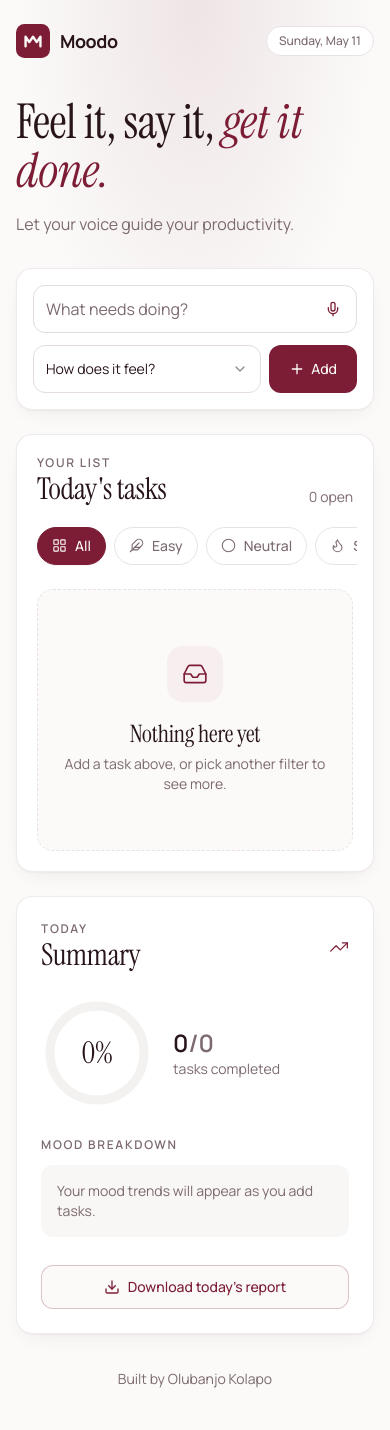
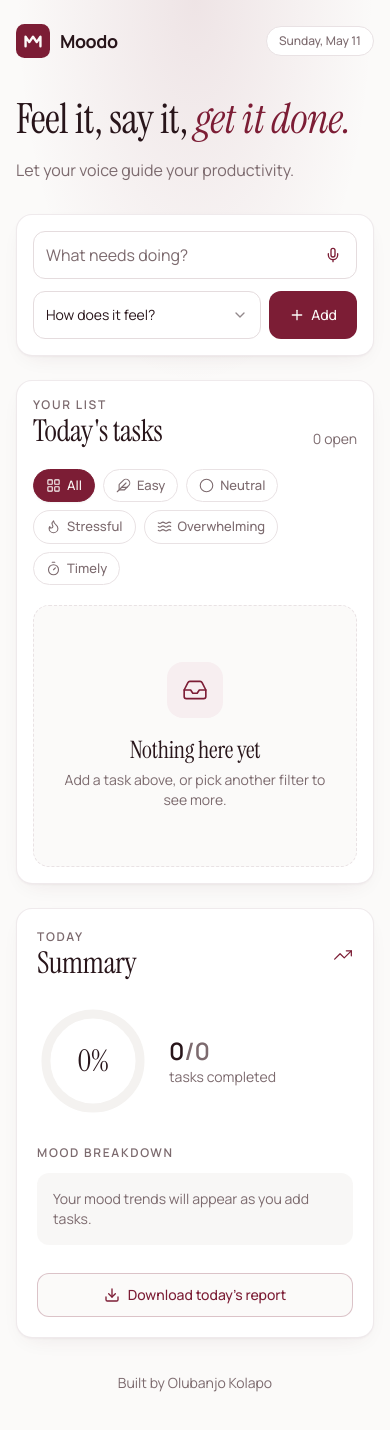
Before and after one commit to OlubanjoKolapo/moodo, a React (Vite) app: page / in a window 390 px wide. Shown: the top 1430 px of the page. Built offline with nearby package versions, Linux system fonts and the light colour scheme.

Commit message:
Changes
Co-authored-by: OlubanjoKolapo <130575277+OlubanjoKolapo@users.noreply.github.com>

```diff
--- a/src/components/DailySummary.tsx
+++ b/src/components/DailySummary.tsx
@@ -54,7 +54,7 @@ const DailySummary: React.FC<DailySummaryProps> = ({ summary, emotions, onDownlo
 
   const R = 42, C = 2 * Math.PI * R;
   return (
-    <section className="surface h-full p-6">
+    <section className="surface h-full p-5 sm:p-6">
       <div className="mb-6 flex items-center justify-between">
         <div>
           <p className="text-xs font-semibold uppercase tracking-[0.14em] text-muted-foreground">Today</p>
--- a/src/components/TaskFilter.tsx
+++ b/src/components/TaskFilter.tsx
@@ -16,7 +16,7 @@ const Chip = ({ active, onClick, children }: { active: boolean; onClick: () => v
     onClick={onClick}
     aria-pressed={active}
     className={cn(
-      'inline-flex shrink-0 items-center gap-2 rounded-full border px-3.5 py-2 text-sm font-medium transition-all',
+      'inline-flex shrink-0 items-center gap-1.5 rounded-full border px-3 py-1.5 text-[13px] sm:gap-2 sm:px-3.5 sm:py-2 sm:text-sm font-medium transition-all',
       active
         ? 'border-primary bg-primary text-primary-foreground shadow-sm'
         : 'border-border bg-card text-muted-foreground hover:border-primary/40 hover:text-foreground'
@@ -27,7 +27,7 @@ const Chip = ({ active, onClick, children }: { active: boolean; onClick: () => v
 );
 
 const TaskFilter: React.FC<TaskFilterProps> = ({ emotions, selectedFilter, onFilterChange }) => (
-  <div className="-mx-1 mb-5 flex gap-2 overflow-x-auto px-1 pb-1 [scrollbar-width:none]">
+  <div className="mb-5 flex flex-wrap gap-2">
     <Chip active={selectedFilter === null} onClick={() => onFilterChange(null)}>
       <LayoutGrid size={15} strokeWidth={1.75} /> All
     </Chip>
--- a/src/components/TaskItem.tsx
+++ b/src/components/TaskItem.tsx
@@ -114,7 +114,7 @@ const TaskItem: React.FC<TaskItemProps> = ({ task, onToggleCompletion, onDelete,
 
   return (
     <li className={cn(
-      "group flex items-start gap-3 rounded-xl border border-border/70 bg-card p-4 transition-all duration-200 hover:border-primary/30 hover:shadow-[var(--shadow-soft)]",
+      "group flex items-start gap-3 rounded-xl border border-border/70 bg-card p-3.5 sm:p-4 transition-all duration-200 hover:border-primary/30 hover:shadow-[var(--shadow-soft)]",
       task.completed && "bg-muted/40"
     )}>
       <Checkbox
--- a/src/pages/Index.tsx
+++ b/src/pages/Index.tsx
@@ -33,7 +33,7 @@ const Index = () => {
         </nav>
 
         <header className="mb-8 max-w-2xl sm:mb-10">
-          <h1 className="font-display text-5xl leading-[1.02] sm:text-7xl">
+          <h1 className="font-display text-[2.6rem] leading-[1.05] sm:text-7xl">
             Feel it, say it, <em className="text-primary">get it done.</em>
           </h1>
           <p className="mt-4 text-base text-muted-foreground sm:text-lg">
@@ -46,7 +46,7 @@ const Index = () => {
         </section>
 
         <div className="grid grid-cols-1 gap-6 lg:grid-cols-3">
-          <section className="surface p-5 sm:p-6 lg:col-span-2">
+          <section className="surface min-w-0 p-4 sm:p-6 lg:col-span-2">
             <div className="mb-5 flex items-end justify-between">
               <div>
                 <p className="text-xs font-semibold uppercase tracking-[0.14em] text-muted-foreground">Your list</p>
```
